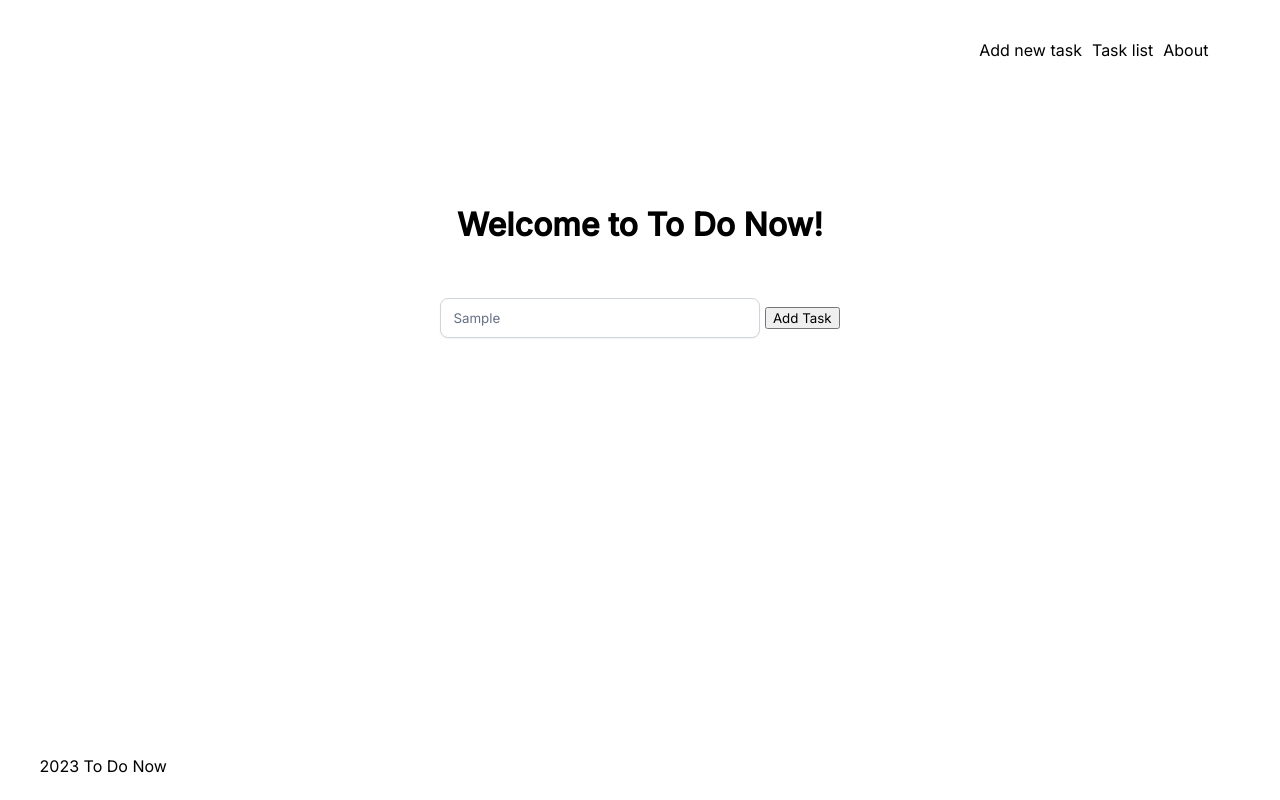
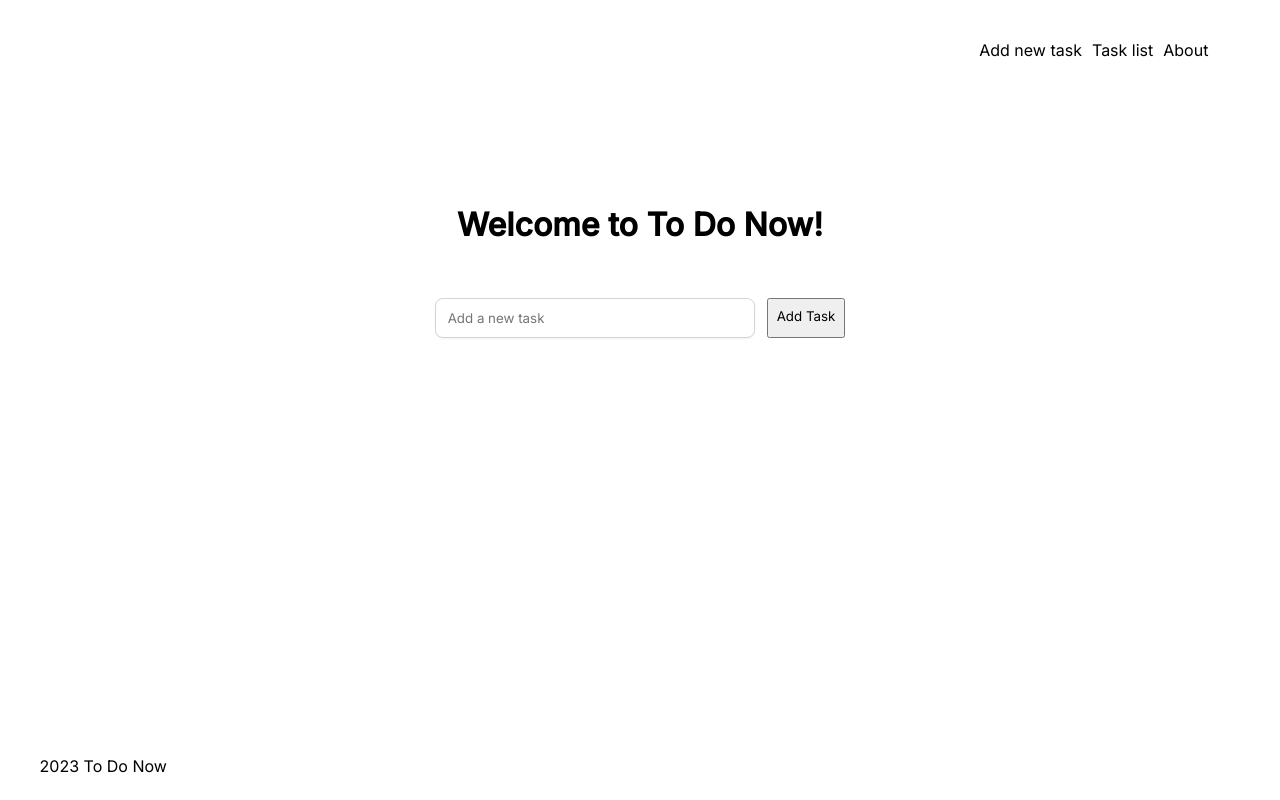
Before and after one commit to ejoruche/codefellows301exam, a plain HTML site: page index.html in a window 1280 px wide. Both pictures are taken after typing "Sample" into the empty fields and a click on the button "Add Task". Drawn offline with Linux system fonts and the light colour scheme.

Commit message:
fix local storage, modified layout

```diff
--- a/css/home.css
+++ b/css/home.css
@@ -23,8 +23,10 @@ footer {
 }
 
 input {
+    display: flex;
     font-family: 'Inter', sans-serif;
     height: 2.5rem;
+    width: 20rem;
     padding-top: 0.5rem;
     padding-bottom: 0.5rem;
     padding-left: 0.75rem;
@@ -37,7 +39,6 @@ input {
     box-shadow: 0px 1px 2px rgba(16, 24, 40, 0.05);
     -webkit-transition: 0.5s;
     transition: 0.5s;
-    width: 20rem;
 }
 
 input:focus {
@@ -49,6 +50,9 @@ input:focus {
 
 button {
     font-family: 'Inter', sans-serif;
+    height: 2.5rem;
+    display: flex;
+    padding: 0.5rem;
 }
 
 .wrapper {
@@ -71,3 +75,15 @@ button {
     padding-top: 1rem;
     visibility: hidden;
 }
+
+#addtasksection {
+    display: flex;
+    flex-direction: column;
+    align-items: center;
+}
+
+#newtask {
+    display: flex;
+    flex-wrap: row nowrap;
+    gap: 0.75rem;
+}
--- a/index.html
+++ b/index.html
@@ -29,9 +29,10 @@
             <div id="newtask">
                 <input id="taskinput" placeholder="Add a new task" />
                 <button id="addtaskbutton" type="button">Add Task</button>
-                <!--TODO:create link to tasklist and only show for a bit on new task creation -->
-                <p id="infotext"></p>
             </div>
+            <!--TODO:create link to tasklist and only show for a bit on new task creation -->
+            <p id="infotext"></p>
+
         </section>
 
         <footer>
--- a/js/home.js
+++ b/js/home.js
@@ -1,4 +1,5 @@
 function Task(taskDesc) {
+    this.id = localStorage.length + 1;
     this.taskDesc = taskDesc;
     this.createDate = Date.now();
     this.isCompleted = false;
@@ -6,7 +7,8 @@ function Task(taskDesc) {
 
 function handleAddTask() {
     const inputValue = document.getElementById('taskinput').value;
-    localStorage.setItem(new Task(inputValue));
+    let createdTask = new Task(inputValue)
+    localStorage.setItem(createdTask.id, createdTask);
 
     displayInfoText(`'${inputValue}' was added successfully`);
     document.getElementById('taskinput').value = '';
```
